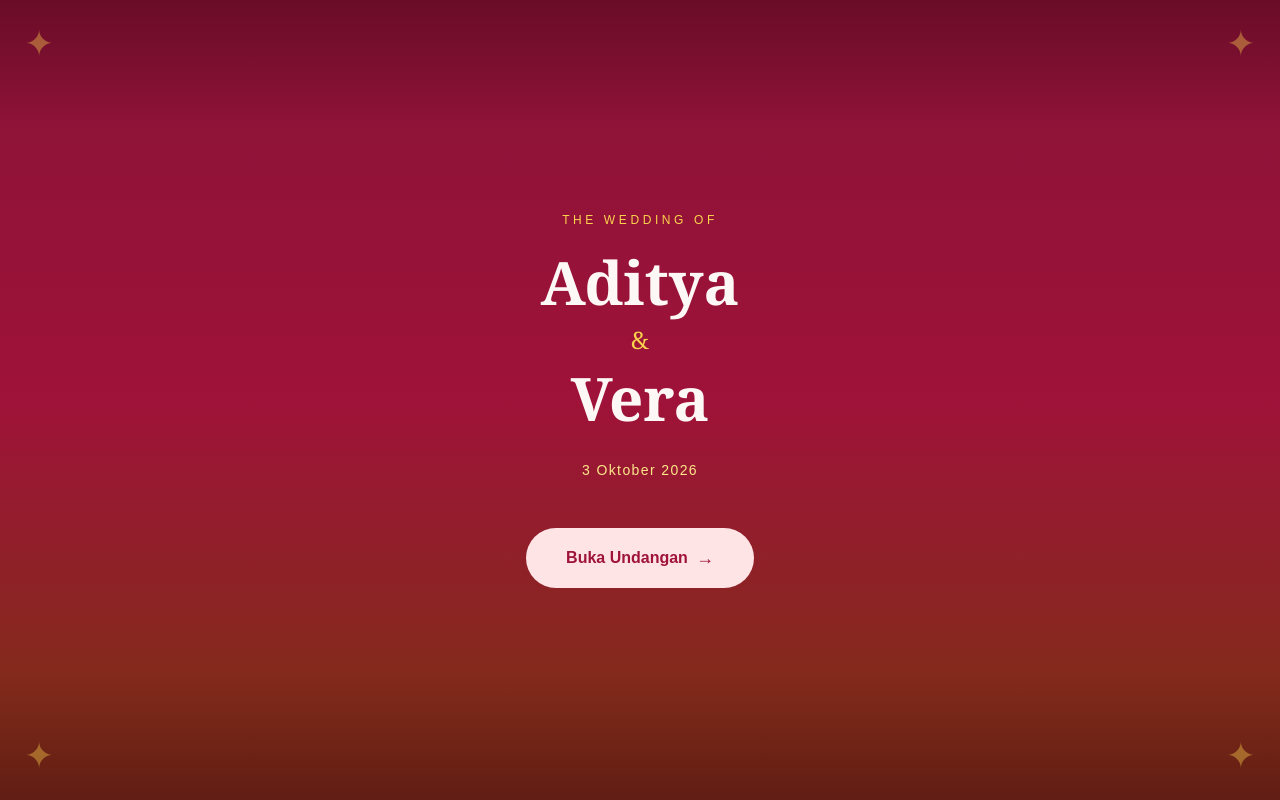
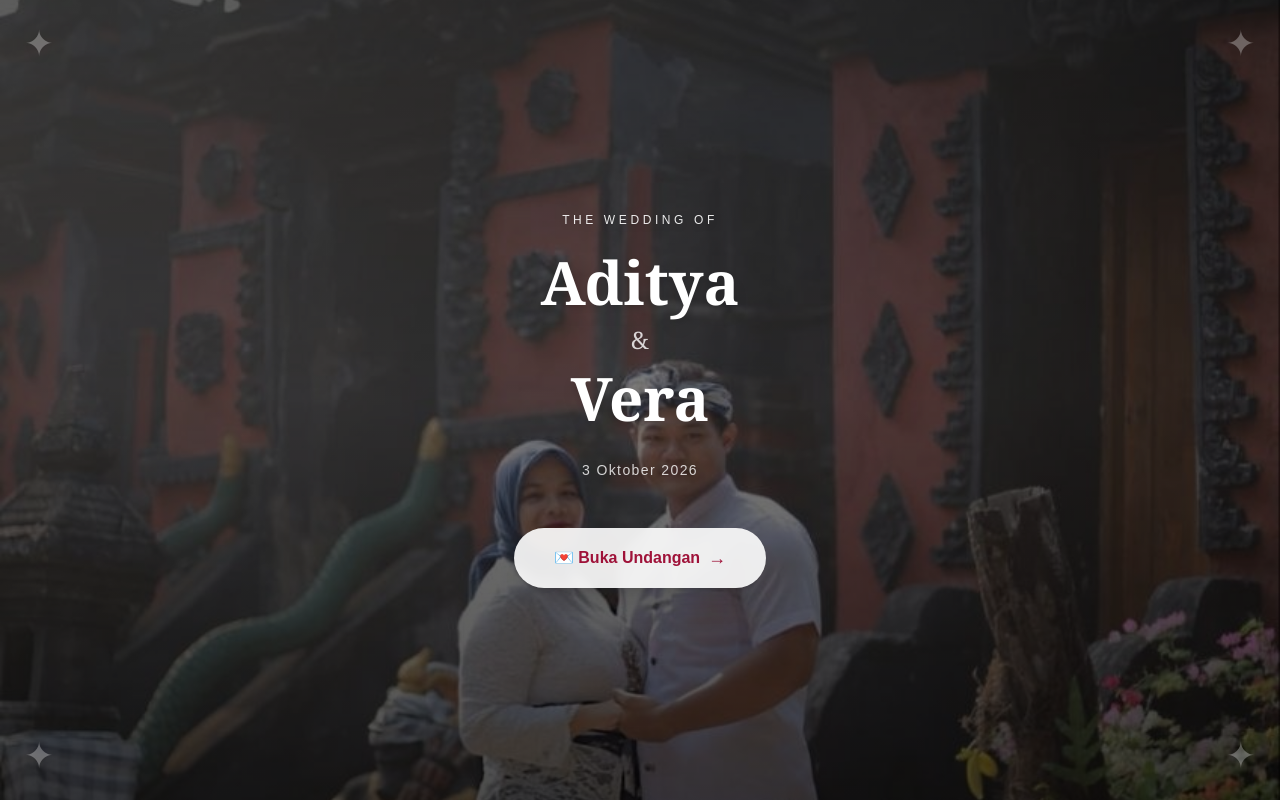
Before and after one commit to andirifaldi/wedding, a Next.js app: page / in a window 1280 px wide. Built offline with nearby package versions, Linux system fonts and the light colour scheme.

Commit message:
feat: add auto-play music player and docker tunnel network

```diff
--- a/app/layout.tsx
+++ b/app/layout.tsx
@@ -1,5 +1,6 @@
 import type { Metadata } from "next";
 import "./globals.css";
+import MusicPlayer from "@/components/MusicPlayer";
 
 export const metadata: Metadata = {
   title: "The Wedding of Adit & Vera",
@@ -9,7 +10,10 @@ export const metadata: Metadata = {
 export default function RootLayout({ children }: { children: React.ReactNode }) {
   return (
     <html lang="id">
-      <body className="antialiased">{children}</body>
+      <body className="antialiased">
+        {children}
+        <MusicPlayer />
+      </body>
     </html>
   );
 }
--- a/components/MusicPlayer.tsx
+++ b/components/MusicPlayer.tsx
@@ -1,32 +1,31 @@
 "use client";
-import { useState, useRef, useEffect } from "react";
+import { useRef, useEffect } from "react";
 
 export default function MusicPlayer() {
-  const [playing, setPlaying] = useState(false);
   const audioRef = useRef<HTMLAudioElement | null>(null);
+  const hasPlayed = useRef(false);
 
   useEffect(() => {
     audioRef.current = new Audio("/music/wedding.mp3");
     audioRef.current.loop = true;
+    audioRef.current.volume = 0.5;
+
+    const startMusic = () => {
+      if (hasPlayed.current || !audioRef.current) return;
+      audioRef.current.play().catch(() => {});
+      hasPlayed.current = true;
+      document.removeEventListener("click", startMusic);
+      document.removeEventListener("touchstart", startMusic);
+    };
+
+    document.addEventListener("click", startMusic);
+    document.addEventListener("touchstart", startMusic);
+
+    return () => {
+      document.removeEventListener("click", startMusic);
+      document.removeEventListener("touchstart", startMusic);
+    };
   }, []);
 
-  const toggle = () => {
-    if (!audioRef.current) return;
-    if (playing) {
-      audioRef.current.pause();
-    } else {
-      audioRef.current.play().catch(() => {});
-    }
-    setPlaying(!playing);
-  };
-
-  return (
-    <button
-      onClick={toggle}
-      className="fixed bottom-5 right-5 z-40 w-12 h-12 rounded-full bg-rose-800 text-cream shadow-lg flex items-center justify-center text-xl hover:bg-rose-700 transition-all"
-      title={playing ? "Matikan Musik" : "Putar Musik"}
-    >
-      {playing ? "🔇" : "🎵"}
-    </button>
-  );
+  return null;
 }
--- a/components/invitation/Opening.tsx
+++ b/components/invitation/Opening.tsx
@@ -8,47 +8,55 @@ interface OpeningProps {
 
 export default function Opening({ onOpen }: OpeningProps) {
   return (
-    <div className="fixed inset-0 z-50 flex flex-col items-center justify-center bg-gradient-to-b from-rose-900 via-rose-800 to-amber-900 text-cream">
-      {/* Decorative top */}
-      <div className="absolute top-0 left-0 right-0 h-32 bg-gradient-to-b from-rose-950/50 to-transparent" />
-      <div className="absolute bottom-0 left-0 right-0 h-32 bg-gradient-to-t from-rose-950/50 to-transparent" />
-
-      {/* Corner ornaments */}
-      <div className="absolute top-6 left-6 text-amber-300/40 text-4xl">✦</div>
-      <div className="absolute top-6 right-6 text-amber-300/40 text-4xl">✦</div>
-      <div className="absolute bottom-6 left-6 text-amber-300/40 text-4xl">✦</div>
-      <div className="absolute bottom-6 right-6 text-amber-300/40 text-4xl">✦</div>
+    <div className="fixed inset-0 z-50 flex flex-col items-center justify-center">
+      {/* Background foto dengan blur */}
+      <div
+        className="absolute inset-0 bg-cover bg-center"
+        style={{
+          backgroundImage: "url('/images/couple.jpg')",
+        }}
+      >
+        {/* Overlay blur */}
+        <div className="absolute inset-0 bg-black/40" />
+        {/* Gradient overlay untuk readability */}
+        <div className="absolute inset-0 bg-gradient-to-b from-black/40 via-black/20 to-black/50" />
+      </div>
 
       <div className="relative z-10 text-center px-8">
-        <div className="text-amber-300 tracking-[0.3em] text-xs mb-6 uppercase">
+        <div className="text-white/90 tracking-[0.3em] text-xs mb-6 uppercase drop-shadow-md">
           The Wedding of
         </div>
 
-        <div className="text-5xl md:text-6xl font-serif font-bold mb-2 text-cream">
+        <div className="text-5xl md:text-6xl font-serif font-bold mb-2 text-white drop-shadow-lg">
           {invitation.groom.name.split(" ")[0]}
         </div>
-        <div className="text-amber-300 text-2xl my-3 font-serif">&</div>
-        <div className="text-5xl md:text-6xl font-serif font-bold mb-8 text-cream">
+        <div className="text-white/80 text-2xl my-3 font-serif drop-shadow-md">&</div>
+        <div className="text-5xl md:text-6xl font-serif font-bold mb-8 text-white drop-shadow-lg">
           {invitation.bride.name.split(" ")[0]}
         </div>
 
-        <div className="text-amber-200 tracking-widest text-sm mb-12">
+        <div className="text-white/80 tracking-widest text-sm mb-12 drop-shadow-md">
           {invitation.wedding.date}
         </div>
 
         <button
           onClick={onOpen}
-          className="group relative px-10 py-4 bg-rose-100 text-rose-800 font-semibold rounded-full overflow-hidden transition-all duration-300 hover:bg-rose-200 hover:scale-105 active:scale-95"
+          className="group relative px-10 py-4 bg-white/90 text-rose-800 font-semibold rounded-full overflow-hidden transition-all duration-300 hover:bg-white hover:scale-105 active:scale-95 shadow-xl backdrop-blur-sm"
         >
           <span className="relative z-10 flex items-center gap-2">
-            Buka Undangan
+            💌 Buka Undangan
             <span className="text-lg transition-transform duration-300 group-hover:translate-x-1">
               →
             </span>
           </span>
-          <div className="absolute inset-0 bg-gradient-to-r from-rose-200 to-amber-100 opacity-0 group-hover:opacity-100 transition-opacity duration-300" />
         </button>
       </div>
+
+      {/* Decorative ornaments */}
+      <div className="absolute top-6 left-6 text-white/30 text-4xl drop-shadow-lg">✦</div>
+      <div className="absolute top-6 right-6 text-white/30 text-4xl drop-shadow-lg">✦</div>
+      <div className="absolute bottom-6 left-6 text-white/30 text-4xl drop-shadow-lg">✦</div>
+      <div className="absolute bottom-6 right-6 text-white/30 text-4xl drop-shadow-lg">✦</div>
     </div>
   );
 }
--- a/docker-compose.yml
+++ b/docker-compose.yml
@@ -11,3 +11,9 @@ services:
       - ./public/music:/app/public/music:ro
     environment:
       - NODE_ENV=production
+    networks:
+      - tunnel
+
+networks:
+  tunnel:
+    external: true
```
Also changed, not shown: 2 other files (tests, documents, lock files or other folders).
